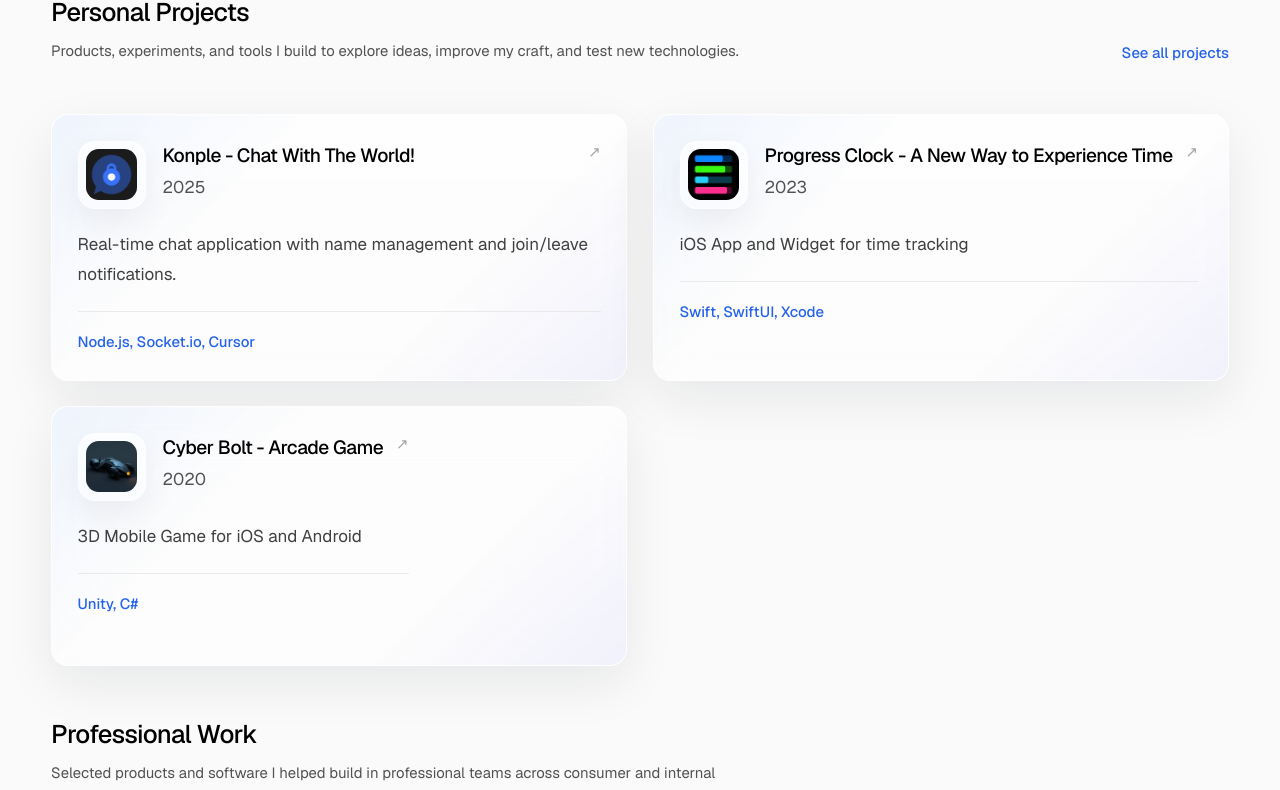
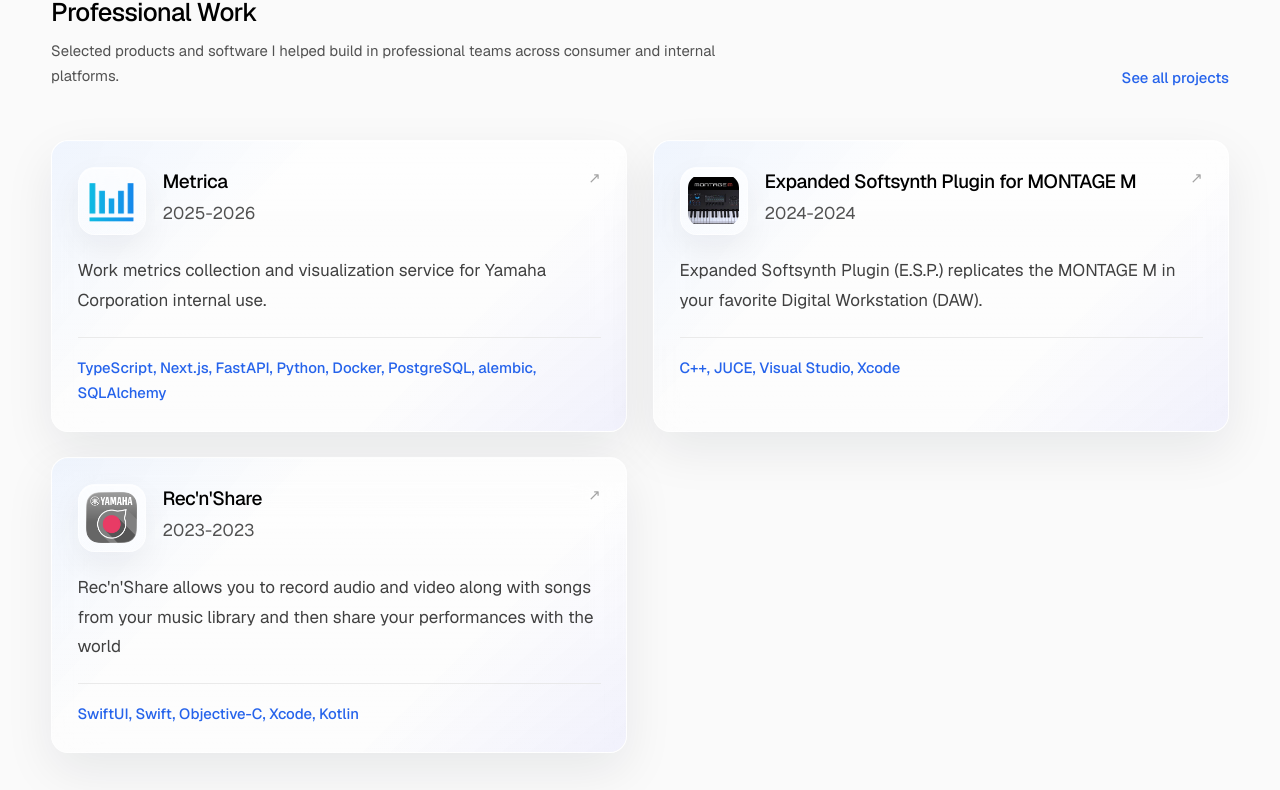
Before and after one commit to unobatbayar/unobatbayar.github.io, a Next.js app: page / in a window 1280 px wide. Shown: the part 1470-2260 px from the top of the page. Built offline with nearby package versions, Linux system fonts and the light colour scheme.

Commit message:
feat: prioritize professional work projects
Show professional work before personal projects and restore the MONTAGE M entry in chronological order so the portfolio highlights recent professional experience first.

Made-with: Cursor

```diff
--- a/app/page.tsx
+++ b/app/page.tsx
@@ -76,8 +76,8 @@ export default function Page() {
       </section>
 
       <section className="space-y-12">
+        <WorkProjectsSection limit={3} showMoreLink />
         <PersonalProjectsSection limit={3} showMoreLink />
-        <WorkProjectsSection limit={3} showMoreLink />
       </section>
     </div>
   );
--- a/app/projects/page.tsx
+++ b/app/projects/page.tsx
@@ -34,8 +34,8 @@ export default function Projects() {
         </p>
       </div>
 
+      <WorkProjectsSection />
       <PersonalProjectsSection />
-      <WorkProjectsSection />
     </section>
   );
 }
--- a/app/projects/project-data.tsx
+++ b/app/projects/project-data.tsx
@@ -17,14 +17,14 @@ export const workProjects: Project[] = [
     tools: "TypeScript, Next.js, FastAPI, Python, Docker, PostgreSQL, alembic, SQLAlchemy",
     url: "https://usa.yamaha.com/",
   },
-  // {
-  //   img: "/images/montage_m.png",
-  //   title: "Expanded Softsynth Plugin for MONTAGE M",
-  //   year: "2024-2024",
-  //   description: "Expanded Softsynth Plugin (E.S.P.) replicates the MONTAGE M in your favorite Digital Workstation (DAW).",
-  //   tools: "C++, JUCE, Visual Studio, Xcode",
-  //   url: "https://usa.yamaha.com/products/music_production/apps/esp_montagem/index.html",
-  // },
+  {
+    img: "/images/montage_m.png",
+    title: "Expanded Softsynth Plugin for MONTAGE M",
+    year: "2024-2024",
+    description: "Expanded Softsynth Plugin (E.S.P.) replicates the MONTAGE M in your favorite Digital Workstation (DAW).",
+    tools: "C++, JUCE, Visual Studio, Xcode",
+    url: "https://usa.yamaha.com/products/music_production/apps/esp_montagem/index.html",
+  },
   {
     img: "/images/recnshare.webp",
     title: "Rec'n'Share",
```
